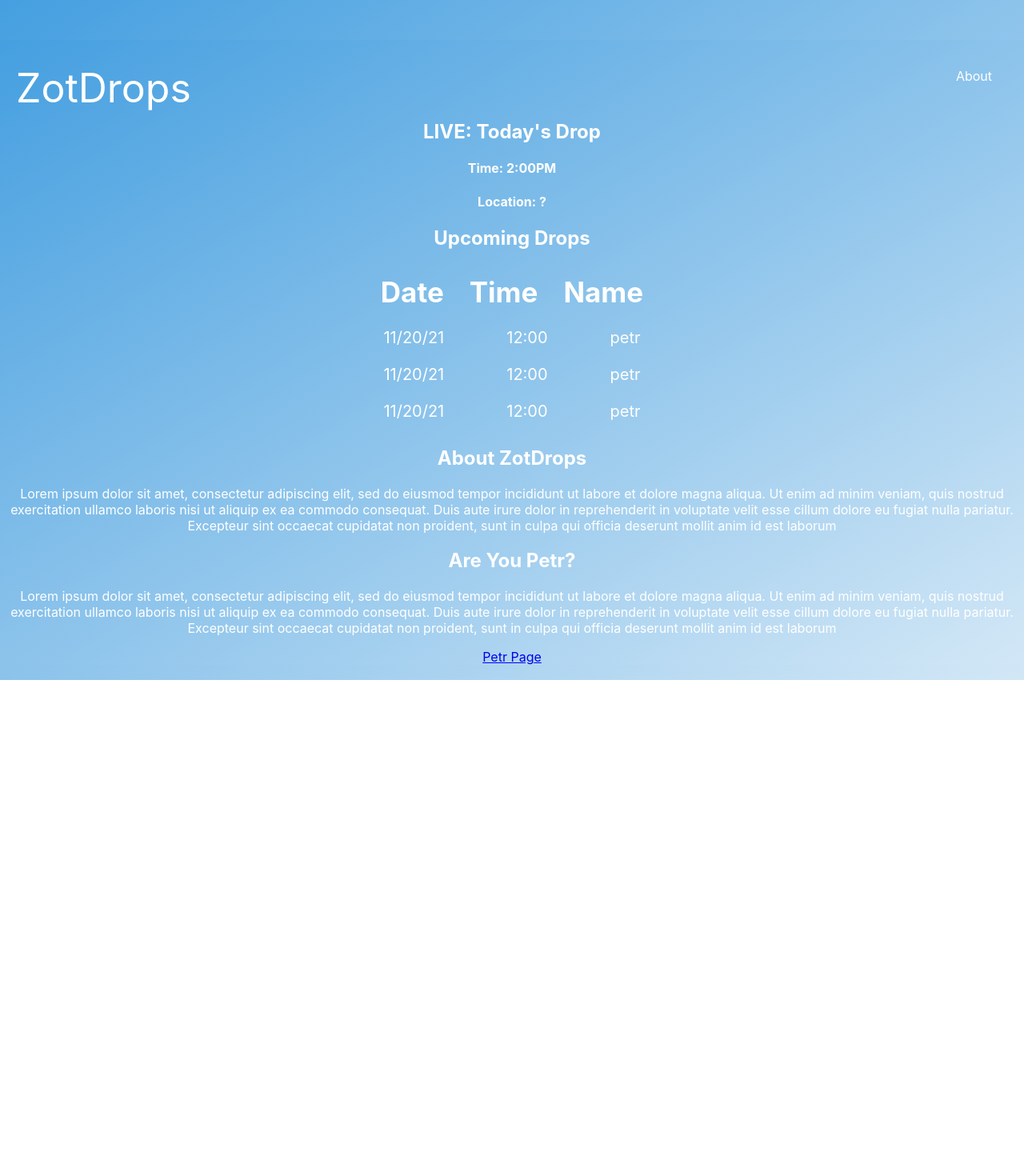
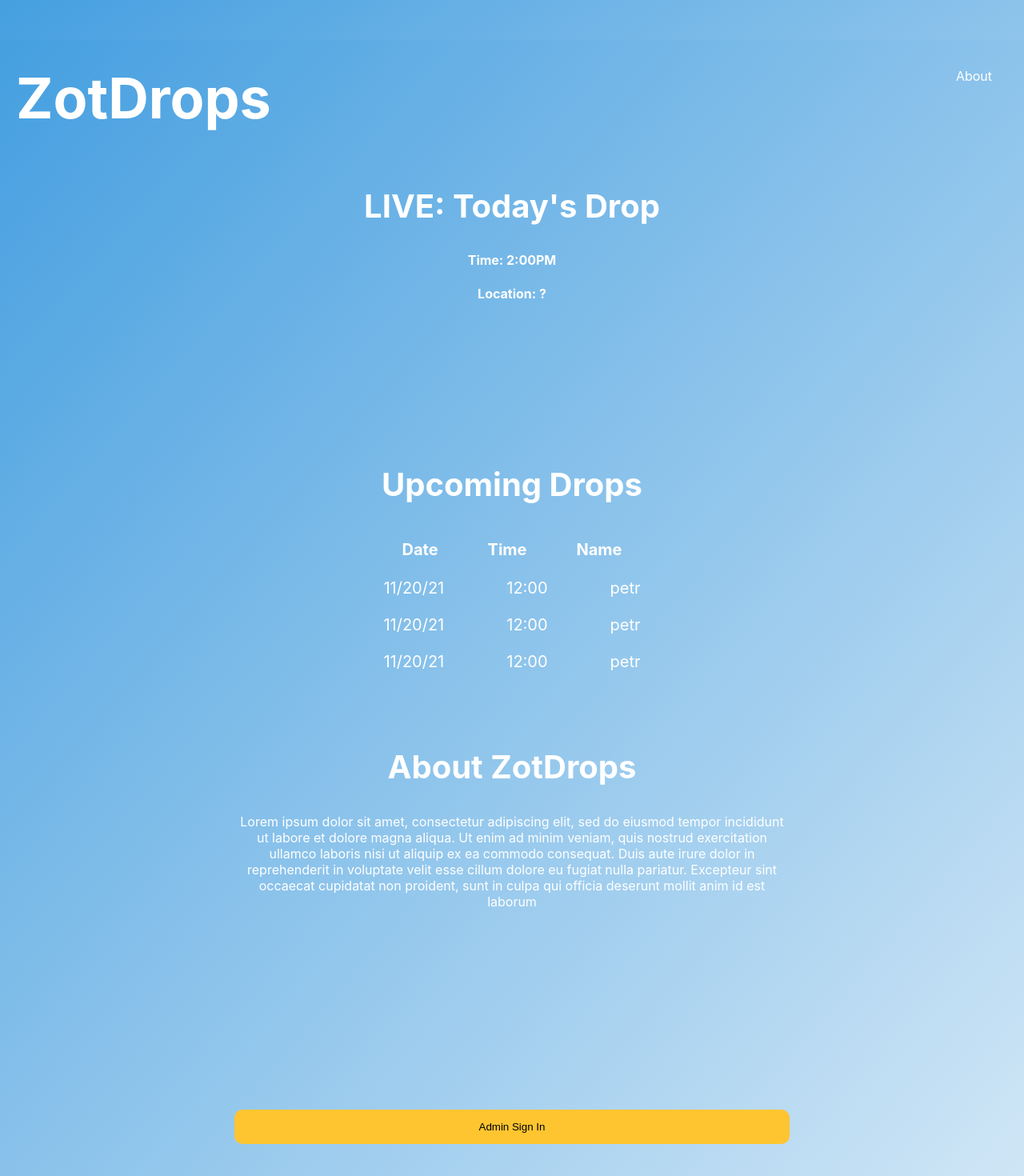
Before and after one commit to CodingPenguin/zotdrops, a React (Create React App) app in the folder zotdrops/: page / in a window 1280 px wide. Shown: the top 1470 px of the page at 80% size. Before the commit the page ends 850 px from the top, so only its background shows below. Built offline with nearby package versions, Linux system fonts and the light colour scheme.

Commit message:
Added yellow to Admin Sign In button.

```diff
--- a/zotdrops/src/About.js
+++ b/zotdrops/src/About.js
@@ -4,7 +4,7 @@ function About() {
 
     return(
         <div name="about">
-            <h2>About ZotDrops</h2>
+            <h2 className = "header2">About ZotDrops</h2>
             <p>
             Lorem ipsum dolor sit amet, consectetur adipiscing elit, sed do eiusmod tempor incididunt ut labore et dolore magna aliqua. Ut enim ad minim veniam, quis nostrud exercitation ullamco laboris nisi ut aliquip ex ea commodo consequat. Duis aute irure dolor in reprehenderit in voluptate velit esse cillum dolore eu fugiat nulla pariatur. Excepteur sint occaecat cupidatat non proident, sunt in culpa qui officia deserunt mollit anim id est laborum
             </p>
--- a/zotdrops/src/App.css
+++ b/zotdrops/src/App.css
@@ -45,7 +45,7 @@ body {
   }
 }
 
-.className{
+.live-drop{
   padding: 50px 0px;
   margin: 50px
 }
@@ -66,14 +66,15 @@ body {
   flex-direction: column;
   justify-content: center;
   position: center;
+  padding: 0px 30px;
 
 }
 
 
 .table-header {
   color: white;
-  font-size: 35px;
-  padding: 10px 15px;
+  font-size: 20px;
+  padding: 10px 30px;
 }
 
 .header {
@@ -90,7 +91,7 @@ body {
 #title {
   display: flex;
   justify-content: left;
-  font-size: 50px;
+  font-size: 70px;
   align-items: left;
   padding: 5px 20px;
   float: left;
@@ -122,3 +123,43 @@ body {
   float: right;
   padding: 5px 20px;
 }
+
+.petr-page-link {
+  padding: 5px px;
+  text-decoration: none;
+  font-family: "Montserrat";
+  font-color: white;
+}
+
+.are-you-petr {
+  margin: 150px 0px;
+  padding: 100px 0px;
+  font-family: "Montserrat";
+}
+
+.petr-page-link {
+  margin: 100px 0px;
+  padding: 20px 0px;
+  font-family: "Montserrat";
+  font-size: 20px;
+}
+
+.sign-in-page{
+  height: calc(100vh);
+  padding: 50px 0px;
+  margin: 10px
+}
+
+.AdminButton {
+  background-color: #FFC530;
+  border: none;
+  border-radius: 10px;
+}
+
+#admin-button {
+  font-family: "Montserrat",
+}
+
+.upcoming-drops-comp {
+  padding: 50px 0px;
+}
--- a/zotdrops/src/AreYouPetr.js
+++ b/zotdrops/src/AreYouPetr.js
@@ -2,15 +2,16 @@ import React from "react";
 import {
     Link
 } from "react-router-dom";
+import './App.css'
 
 function AreYouPetr() {
     return (
-        <div>
-            <h2>Are You Petr?</h2>
-            <p>
-            Lorem ipsum dolor sit amet, consectetur adipiscing elit, sed do eiusmod tempor incididunt ut labore et dolore magna aliqua. Ut enim ad minim veniam, quis nostrud exercitation ullamco laboris nisi ut aliquip ex ea commodo consequat. Duis aute irure dolor in reprehenderit in voluptate velit esse cillum dolore eu fugiat nulla pariatur. Excepteur sint occaecat cupidatat non proident, sunt in culpa qui officia deserunt mollit anim id est laborum
-            </p>
-            <Link to = "/signin">Petr Page</Link>
+        <div className = "are-you-petr">
+            <Link to = "/signin" className="petr-page-link">
+                <button buttonType="button" class="AdminButton">
+                    <p id="admin-button">Admin Sign In</p>
+                </button>
+            </Link>
         </div>
     )
 }
--- a/zotdrops/src/DatesCalendar.js
+++ b/zotdrops/src/DatesCalendar.js
@@ -45,8 +45,8 @@ function DatesCalendar() {
     }
 
     return (
-        <>
-            <h2>Upcoming Drops</h2>
+        <div className = "upcoming-drops-comp">
+            <h2 className = "header2">Upcoming Drops</h2>
             <table class="drop-table">
                 <thead>
                     <th scope = "col" class = "table-header"> Date</th>
@@ -57,7 +57,7 @@ function DatesCalendar() {
                     {combinedDates}
                 </tbody>
             </table>
-        </>
+        </div>
     );
 }
 
--- a/zotdrops/src/LiveDrop.js
+++ b/zotdrops/src/LiveDrop.js
@@ -3,7 +3,7 @@ import React from "react";
 function LiveDrop() {
     return (
         <div className = "live-drop">
-            <h2>LIVE: Today's Drop</h2>
+            <h2 class = "header2">LIVE: Today's Drop</h2>
             <h4>Time: 2:00PM</h4>
             <h4>Location: ?</h4>
         </div>
--- a/zotdrops/src/NavBar.js
+++ b/zotdrops/src/NavBar.js
@@ -9,7 +9,7 @@ function NavBar() {
     return (
         <div class="header">
                 <div>
-                    <Link to="/" class="navbar" id="title">ZotDrops</Link>
+                    <Link to="/" class="navbar" id="title"><b>ZotDrops</b></Link>
                 </div>
                 <div class= "about-style">
                     <Link to="/about" class="navbar" id="about">About</Link>
--- a/zotdrops/src/SignIn.js
+++ b/zotdrops/src/SignIn.js
@@ -3,7 +3,7 @@ import SignInBox from './SignInBox'
 
 function SignIn() {
     return (
-        <div>
+        <div className = "sign-in-page">
             <SignInBox />
         </div>
     );
--- a/zotdrops/src/index.css
+++ b/zotdrops/src/index.css
@@ -32,3 +32,11 @@ h4 {
 .navbar-link {
   font-size: 20px,
 }
+
+.header2 {
+  font-size: 40px;
+}
+
+p {
+  padding: 0px 300px;
+}
```
